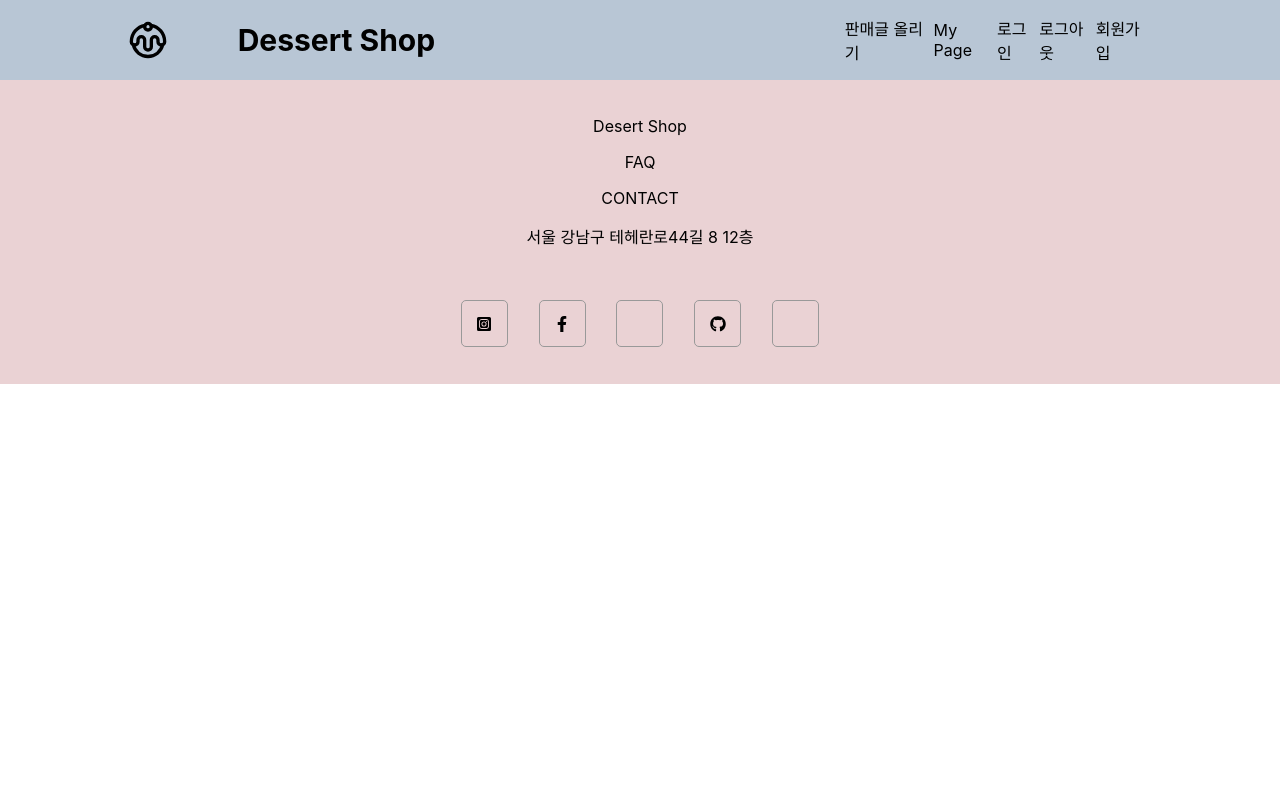
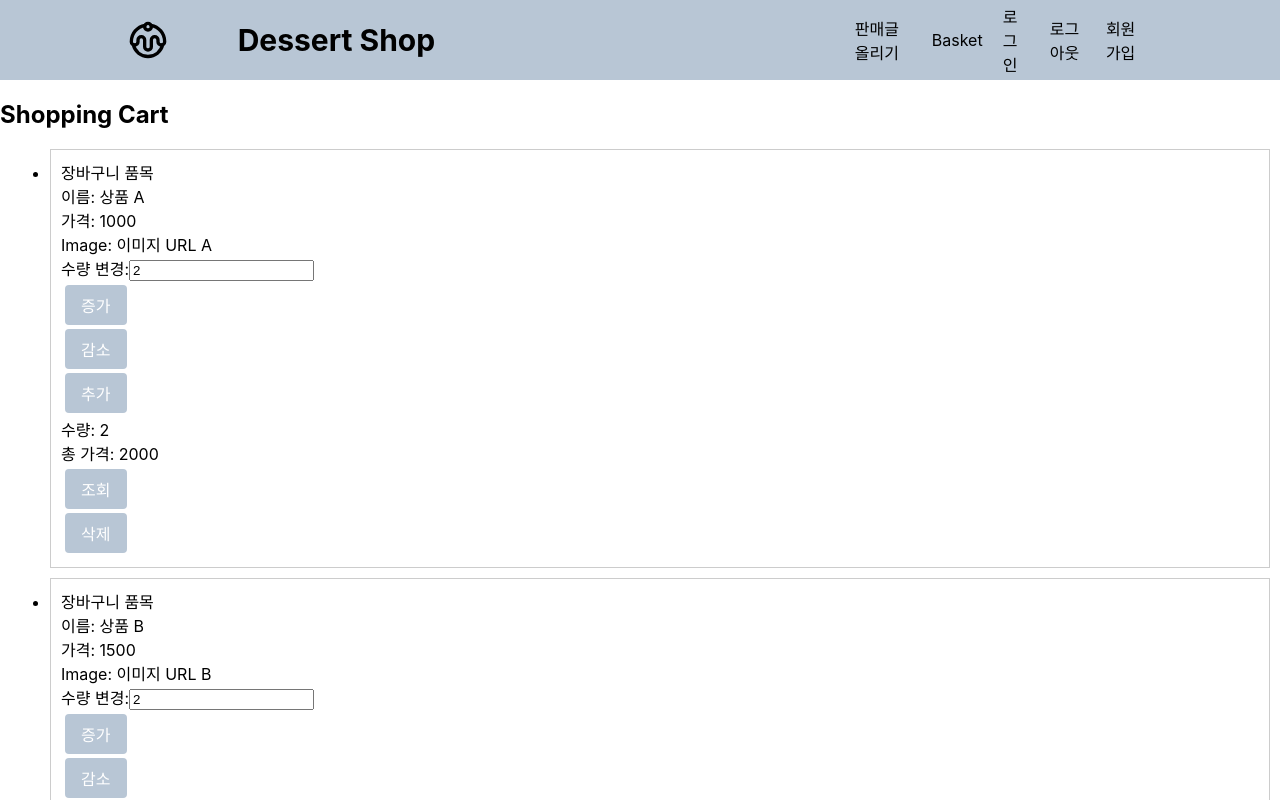
Before and after one commit to nsong113/hh-fronted-mini, a React (Create React App) app: page /orders in a window 1280 px wide. Shown: the top 800 px of the page. Built offline with nearby package versions, Linux system fonts and the light colour scheme; data requests are answered from the project's data file; some icons are missing; a web font is replaced by a local one.

Commit message:
백엔드 병합 수정 [현지]

```diff
--- a/db.json
+++ b/db.json
@@ -24,161 +24,6 @@
       "loginId": "XX122@x.x",
       "password": "ds",
       "nickname": "오잉",
-      "userType": "SELLER"
-    },
-    {
-      "id": 4,
-      "loginId": "XX122@x.x",
-      "password": "ds",
-      "nickname": "오잉",
-      "userType": "SELLER"
-    },
-    {
-      "id": 5,
-      "loginId": "ㄴㅁㅇ",
-      "password": "ad",
-      "nickname": "ㅇㅁㄴ",
-      "userType": "SELLER"
-    },
-    {
-      "id": 6,
-      "loginId": "ds",
-      "password": "ds",
-      "nickname": "ㅇ",
-      "userType": "BUYER"
-    },
-    {
-      "loginId": "XX@X.X",
-      "password": "XX",
-      "id": 7
-    },
-    {
-      "id": 8,
-      "loginId": "XX@X.X",
-      "password": "XX",
-      "nickname": "XX",
-      "userType": "BUYER"
-    },
-    {
-      "loginId": "XX@X.X",
-      "password": "XX",
-      "id": 9
-    },
-    {
-      "loginId": "XX@X.X",
-      "password": "XX",
-      "id": 10
-    },
-    {
-      "id": 11,
-      "loginId": "XX@X.X",
-      "password": "XX",
-      "nickname": "XX",
-      "userType": "BUYER"
-    },
-    {
-      "loginId": "XX@X.X",
-      "password": "XX",
-      "id": 12
-    },
-    {
-      "id": 14,
-      "loginId": "XX@X.X",
-      "password": "XX",
-      "nickname": "XX",
-      "userType": "SELLER"
-    },
-    {
-      "loginId": "XX@X.X",
-      "password": "XX",
-      "id": 15
-    },
-    {
-      "id": 16,
-      "loginId": "XX@X.X",
-      "password": "XX",
-      "nickname": "XX",
-      "userType": "SELLER"
-    },
-    {
-      "id": 17,
-      "loginId": "sd",
-      "password": "ds",
-      "nickname": "ds",
-      "userType": "BUYER"
-    },
-    {
-      "id": 18,
-      "loginId": "sd",
-      "password": "ds",
-      "nickname": "ds",
-      "userType": "BUYER"
-    },
-    {
-      "id": 19,
-      "loginId": "ㅇㄴ",
-      "password": "ㄴㅇ",
-      "nickname": "ㄴㅇ",
-      "userType": "BUYER"
-    },
-    {
-      "id": 20,
-      "loginId": "XX@X.X",
-      "password": "XX",
-      "nickname": "ㅌㅌ",
-      "userType": "BUYER"
-    },
-    {
-      "loginId": "XX@X.X",
-      "password": "XX",
-      "id": 21
-    },
-    {
-      "id": 22,
-      "loginId": "XX@X.X",
-      "password": "XX",
-      "nickname": "XX",
-      "userType": "BUYER"
-    },
-    {
-      "id": 23,
-      "loginId": "XX@X.X",
-      "password": "XX",
-      "nickname": "ㅌㅌ",
-      "userType": "BUYER"
-    },
-    {
-      "loginId": "XX@X.X",
-      "password": "XX",
-      "id": 24
-    },
-    {
-      "loginId": "XX@X.X",
-      "password": "XX",
-      "id": 25
-    },
-    {
-      "id": 26,
-      "loginId": "XX@X.X",
-      "password": "xx",
-      "nickname": "ㅌㅌ",
-      "userType": "SELLER"
-    },
-    {
-      "loginId": "XX@X.X",
-      "password": "XX",
-      "id": 27
-    },
-    {
-      "loginId": "XX@X.X",
-      "password": "xx",
-      "id": 28
-    },
-    {
-      "id": 29,
-      "loginId": "XX@X.X",
-      "password": "XX",
-      "nickname": "xx",
       "userType": "SELLER"
     }
   ],
@@ -243,5 +88,34 @@
       "imageUrl": "/main_item.png",
       "like": 30
     }
+  ],
+  "orders": [
+    {
+      "Good": {
+        "goodsName": "상품 A",
+        "price": 1000,
+        "imageUrl": "이미지 URL A"
+      },
+      "totalPrice": 2000,
+      "quantity": 2
+    },
+    {
+      "Good": {
+        "goodsName": "상품 B",
+        "price": 1500,
+        "imageUrl": "이미지 URL B"
+      },
+      "totalPrice": 3000,
+      "quantity": 2
+    },
+    {
+      "Good": {
+        "goodsName": "상품 C",
+        "price": 1200,
+        "imageUrl": "이미지 URL C"
+      },
+      "totalPrice": 2400,
+      "quantity": 2
+    }
   ]
 }
--- a/package.json
+++ b/package.json
@@ -47,5 +47,6 @@
   },
   "devDependencies": {
     "@babel/plugin-proposal-private-property-in-object": "^7.21.11"
-  }
+  },
+  "proxy": "http://43.200.49.63:3000"
 }
--- /dev/null
+++ b/src/component/BasketPage/style.js
@@ -0,0 +1,13 @@
+import styled from "styled-components";
+
+
+export const Button = styled.div`
+background-color: #b8c6d5;
+color: #fff;
+padding: 8px 16px;
+margin: 4px;
+border: none;
+border-radius: 4px;
+cursor: pointer;
+width: 30px;
+`;
--- a/src/component/Header/Header.jsx
+++ b/src/component/Header/Header.jsx
@@ -2,6 +2,7 @@ import React from "react";
 import * as ST from "./style";
 import { LuDessert } from "react-icons/lu";
 import { useNavigate } from "react-router-dom";
+import { HeaderUtilContent } from "./style";
 
 const Header = () => {
   const navigate = useNavigate();
@@ -26,6 +27,12 @@ const Header = () => {
     navigate('/signup');
   };
 
+  const onClickhandleBasket = () => {
+    console.log("Basket 클릭됨");
+    navigate('/orders');
+  };
+
+
   return (
     <ST.HeaderBoxDiv>
       <ST.HeaderContainerDiv>
@@ -34,19 +41,21 @@ const Header = () => {
           <ST.HeaderTitleH1>Dessert Shop</ST.HeaderTitleH1>
         </ST.HeaderFlexDiv>
         <ST.HeaderUtilDiv>
-          <p className="HeaderUtilContentP" onClick={onClickUploadHandler}>
+          <HeaderUtilContent onClick={onClickUploadHandler}>
             판매글 올리기
-          </p>
-          <p className="HeaderUtilContentP">My Page</p>
-          <p className="HeaderUtilContentP" onClick={onClickhandleLogin}>
+          </HeaderUtilContent>
+          <HeaderUtilContent onClick={onClickhandleBasket}>
+            Basket
+          </HeaderUtilContent>
+          <HeaderUtilContent onClick={onClickhandleLogin}>
             로그인
-          </p>
-          <p className="HeaderUtilContentP" onClick={onClickhandleLogout}>
+          </HeaderUtilContent>
+          <HeaderUtilContent onClick={onClickhandleLogout}>
             로그아웃
-          </p>
-          <p className="HeaderUtilContentP" onClick={onClickhandleJoin}>
+          </HeaderUtilContent>
+          <HeaderUtilContent onClick={onClickhandleJoin}>
             회원가입
-          </p>
+          </HeaderUtilContent>
         </ST.HeaderUtilDiv>
       </ST.HeaderContainerDiv>
     </ST.HeaderBoxDiv>
--- a/src/component/Header/style.js
+++ b/src/component/Header/style.js
@@ -39,3 +39,13 @@ export const HeaderUtilContentP = styled.p`
   font-size: 21px;
   color: #b8c6d5;
 `;
+
+export const HeaderUtilContent = styled.p`
+  cursor: pointer;
+  text-decoration: underline;
+  margin: 0 10px;
+  text-decoration: none;
+  &:hover {
+    text-decoration: underline;
+  }
+`;
--- a/src/pages/BasketPage.jsx
+++ b/src/pages/BasketPage.jsx
@@ -1,16 +1,237 @@
-//장바구니
-
-import React from "react";
+    import React, { useState } from 'react';
+    import { useQuery, useMutation } from 'react-query';
     import Header from "../component/Header/Header";
     import Footer from "../component/Footer/Footer";
+    import { Button } from "../component/BasketPage/style";
 
-const BasketPage = () => {
+
+
+    const fetchCartItems = async () => {
+    console.log('Fetching cart items...');
+    try {
+    const response = await fetch("http://localhost:4000/orders", {
+    method: 'GET',
+    headers: {
+    'Content-Type': 'application/json',
+    },
+    });
+
+    if (response.ok) {
+    const cartData = await response.json();
+    console.log('Fetched cart items:', cartData);
+    return cartData;
+    } else {
+    console.error('Failed to fetch cart data');
+    throw new Error('Failed to fetch cart data');
+    }
+    } catch (error) {
+    console.error('Error fetching cart data:', error);
+    throw error;
+    } finally {
+    console.log('Fetch complete.');
+    }
+    };
+
+    const addToCart = async ({ goodsName, price, imageUrl, totalPrice, quantity }) => {
+    const requestData = {
+    goodsName,
+    price,
+    imageUrl,
+    totalPrice,
+    quantity,
+    };
+
+    const response = await fetch("http://localhost:4000/orders", {
+    method: 'POST',
+    headers: {
+    'Content-Type': 'application/json',
+    },
+    body: JSON.stringify(requestData),
+    });
+
+    if (!response.ok) {
+    console.error('Failed to add item to cart');
+    throw new Error('Failed to add item to cart');
+    }
+
+    return response.json();
+    };
+
+    const removeFromCart = async (itemId) => {
+    const response = await fetch(`http://localhost:4000/orders/${itemId}`, {
+    method: 'DELETE',
+    headers: {
+    'Content-Type': 'application/json',
+    },
+    });
+
+    if (!response.ok) {
+    console.error(`Failed to remove item ${itemId} from cart`);
+    throw new Error(`Failed to remove item ${itemId} from cart`);
+    }
+
+    return itemId;
+    };
+
+    const ShoppingCart = () => {
+    const { data: cartItems, isLoading, refetch } = useQuery('cartItems', fetchCartItems);
+    const [localCartItems, setLocalCartItems] = useState([]);
+    const addToCartMutation = useMutation(addToCart, {
+    onSuccess: () => {
+    refetch();
+    },
+    });
+    const removeFromCartMutation = useMutation(removeFromCart, {
+    onSuccess: () => {
+    refetch();
+    },
+    });
+    const [quantityToAdd, setQuantityToAdd] = useState('');
+
+    const handleAddToCart = async (itemId) => {
+    console.log(`Item ${itemId} clicked. Adding to cart...`);
+    try {
+    const quantity = parseInt(quantityToAdd, 10);
+
+    if (isNaN(quantity)) {
+        throw new Error('Quantity must be a valid number');
+    }
+
+    await addToCartMutation.mutateAsync({
+        goodsName: "Product",
+        price: 10,
+        imageUrl: "example.jpg",
+        totalPrice: 10 * quantity,
+        quantity: quantity,
+    });
+    } catch (error) {
+    console.error('Error adding item to cart:', error);
+    }
+    };
+
+    const handleIncrementQuantity = (itemId) => {
+    setLocalCartItems((prevCartItems) =>
+    prevCartItems.map((item) =>
+        item.id === itemId
+        ? {
+            ...item,
+            quantity: item.quantity + 1,
+            totalPrice: item.totalPrice + 10,
+            }
+        : item
+    )
+    );
+    };
+
+
+    const handleDecrementQuantity = (itemId) => {
+    setLocalCartItems((prevCartItems) =>
+    prevCartItems.map((item) =>
+        item.id === itemId && item.quantity > 1
+        ? {
+            ...item,
+            quantity: item.quantity - 1,
+            totalPrice: item.totalPrice - 10,
+            }
+        : item
+    )
+    );
+    };
+
+    const handleRemoveFromCart = async (itemId) => {
+        try {
+            await removeFromCartMutation.mutateAsync(itemId);
+        } catch (error) {
+            console.error('Error removing item from cart:', error);
+        }
+    };
+
+    const handleFetchCart = async () => {
+
+    };
+
+    console.log('Rendering component...');
+
+    React.useEffect(() => {
+    if (!isLoading && cartItems) {
+    setLocalCartItems(cartItems);
+    }
+    }, [isLoading, cartItems]);
+
     return (
+
     <div>
     <Header />
+    <ul></ul>
+    <div>
+        <h2>Shopping Cart</h2>
+        {isLoading ? (
+        <p>Loading cart...</p>
+        ) : (
+        <ul>
+            {localCartItems &&
+            localCartItems.map((item) => (
+                <li
+                key={item.id}
+                style={{
+                    border: '1px solid #ccc',
+                    margin: '10px',
+                    padding: '10px',
+                }}
+                >
+                <div>장바구니 품목</div>
+                {item.Good && (
+                    <div>
+                    <div>{`이름: ${item.Good.goodsName}`}</div>
+                    <div>{`가격: ${item.Good.price}`}</div>
+                    <div>{`Image: ${item.Good.imageUrl}`}</div>
+                    <label>
+                        수량 변경:
+                        <input
+                        type="number"
+                        value={item.quantity}
+                        onChange={(e) =>
+                            setQuantityToAdd(parseInt(e.target.value, 10))
+                        }
+                        />
+                    </label>
+                    <Button
+                        onClick={() => handleIncrementQuantity(item.id)}
+                    >
+                        증가
+                    </Button>
+                    <Button
+                        onClick={() => handleDecrementQuantity(item.id)}
+                    >
+                        감소
+                    </Button>
+                    <Button
+                        onClick={() => handleAddToCart(item.id)}
+                    >
+                        추가
+                    </Button>
+                    <div>{`수량: ${item.quantity}`}</div>
+                    <div>{`총 가격: ${item.totalPrice}`}</div>
+                    </div>
+                )}
+                <Button
+                    onClick={handleFetchCart}
+                >
+                    조회
+                </Button>
+                <Button
+                    onClick={() => handleRemoveFromCart(item.id)}
+                >
+                    삭제
+                </Button>
+                </li>
+            ))}
+        </ul>
+        )}
+    </div>
     <Footer />
     </div>
     );
     };
 
-export default BasketPage;
+    export default ShoppingCart;
```
Also changed, not shown: src/component/BasketPage/Basket.jsx (added, +9 -0 lines), src/component/Detail/Comment.jsx (+22 -22 lines), src/component/Detail/Information.jsx (+20 -20 lines), src/pages/LoginPage.jsx (+12 -5 lines), src/pages/SignupPage.jsx (+16 -19 lines), src/pages/MyPagePage.jsx (line endings or trailing spaces), 1 other file (tests, documents, lock files or other folders). Lines whose indentation alone changed are shown as unchanged.
